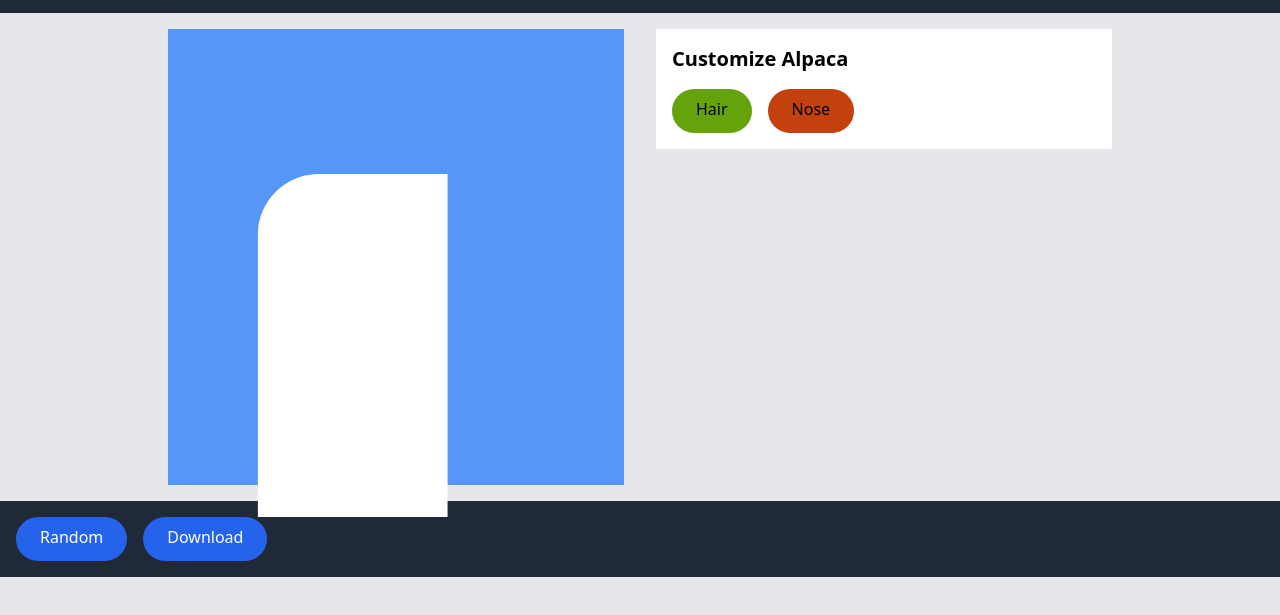
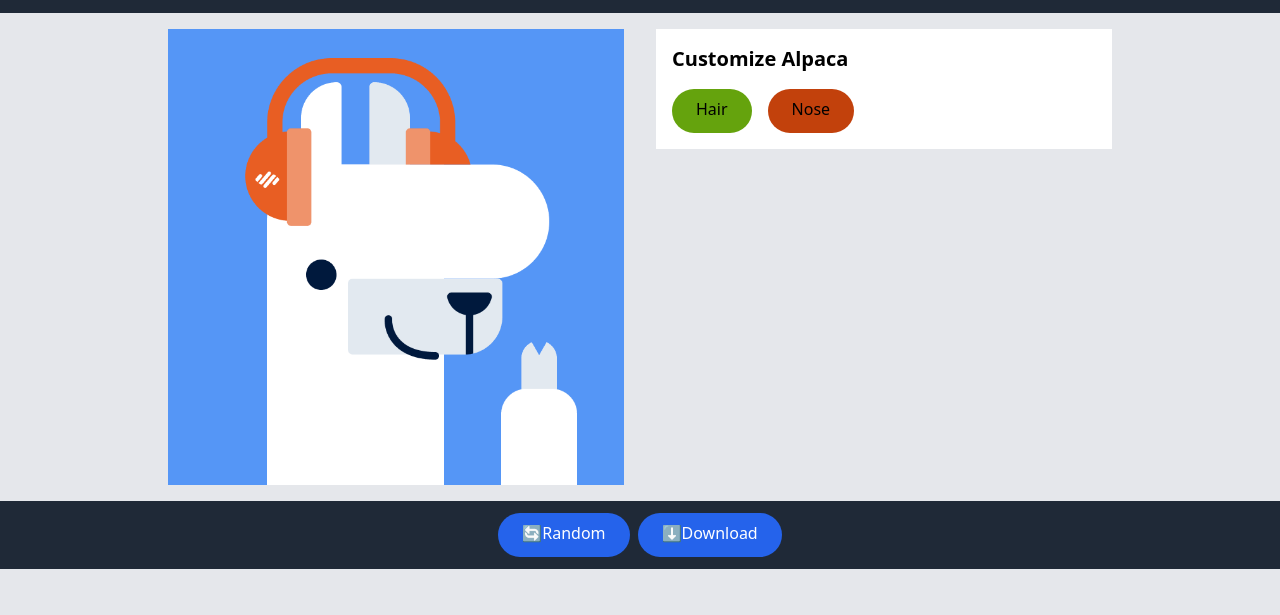
Before and after one commit to Dawit-Sh/DevProjects, a website: page Alpaca-Image-Generator/index.html in a window 1280 px wide. Shown: the part 47-662 px from the top of the page. Drawn offline with Linux system fonts and the light colour scheme.

Commit message:
Fuck you Dough Nut

```diff
--- a/Alpaca-Image-Generator/index.html
+++ b/Alpaca-Image-Generator/index.html
@@ -15,9 +15,16 @@
 
   <div class="container mx-auto flex flex-wrap py-4">
     <div class="w-full md:w-1/2 px-4 relative">
-      <div class="bg-slate-600">
+      <div class="bg-slate-600 relative">
         <img src="assets/alpaca/backgrounds/blue50.png"  class="w-full">
-        <img src="assets/alpaca/neck/default.png" class="absolute top-0 left-0 w-full">
+        <img src="assets/alpaca/neck/default.png" class="absolute top-0 w-full">
+        <img src="assets/alpaca/nose.png" class="absolute top-0 w-full">
+        <img src="assets/alpaca/mouth/default.png" class="absolute top-0 w-full">
+        <img src="assets/alpaca/ears/default.png" class="absolute top-0 w-full">
+        <img src="assets/alpaca/hair/default.png" class="absolute top-0 w-full">
+        <img src="assets/alpaca/eyes/default.png" class="absolute top-0 w-full">
+        <img src="assets/alpaca/accessories/headphone.png" class="absolute top-0 w-full">
+        <img src="assets/alpaca/leg/default.png" class="absolute top-0 w-full">
       </div>
     </div>
 
@@ -32,12 +39,13 @@
     </div>
   </div>
 
-  <nav class="bg-gray-800 text-white p-4">
-    <div class="flex flex-wrap gap-4">
-      <button class="btn btn-primary p-3 px-6 pt-2 gap rounded-full bg-blue-600 ">Random </button>
-      <button class="btn btn-primary p-3 px-6 pt-2 gap rounded-full bg-blue-600">Download</button>
+  <nav class="bg-gray-800 text-white p-3">
+    <div class="flex justify-center gap-2">
+      <button class="btn btn-primary p-3 px-6 pt-2 gap rounded-full bg-blue-600">🔄Random</button>
+      <button class="btn btn-primary p-3 px-6 pt-2 gap rounded-full bg-blue-600">⬇️Download</button>
     </div>
   </nav>
+
+
 </body>
-
 </html>
```
Also changed, not shown: Alpaca-Image-Generator/css/main.css.
